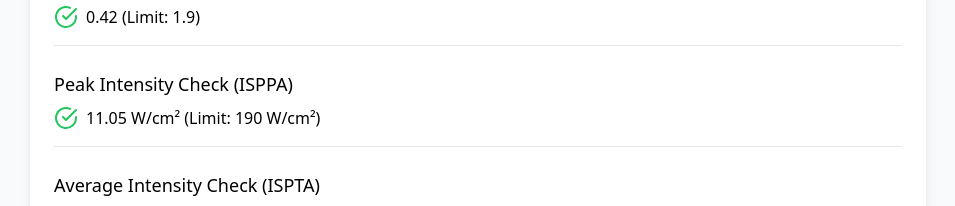
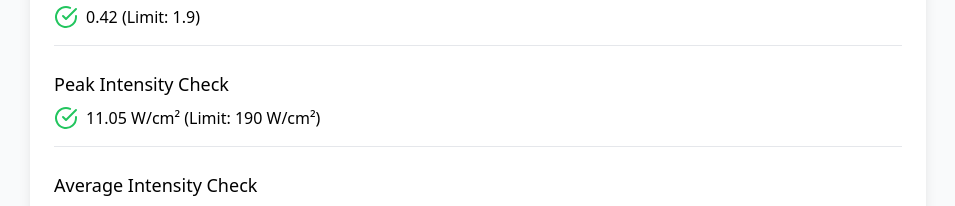
Before and after one commit to rhotter/tfus-safety-calculator, a React (Vite) app: page / in a window 1280 px wide. Shown: the part 724-930 px from the top of the page, without its empty margins (162-1117 px from the left). Built offline with nearby package versions, Linux system fonts and the light colour scheme.

Commit message:
get rid of crappy abbreviations

```diff
--- a/src/App.tsx
+++ b/src/App.tsx
@@ -413,7 +413,7 @@ function App() {
             </div>
 
             <div className="border-b pb-4">
-              <h3 className="text-lg font-medium mb-2">Peak Intensity Check (ISPPA)</h3>
+              <h3 className="text-lg font-medium mb-2">Peak Intensity Check</h3>
               <div className="flex items-center">
                 {results.intensityPerPulseWPerCm2 < 190 ? (
                   <CheckCircle className="text-green-500 w-6 h-6 mr-2" />
@@ -429,7 +429,7 @@ function App() {
 
             <div className="border-b pb-4">
               <h3 className="text-lg font-medium mb-2">
-                Average Intensity Check (ISPTA)
+                Average Intensity Check
               </h3>
               <div className="flex items-center">
                 {results.averageIntensityMWPerCm2 < 720 ? (
```
